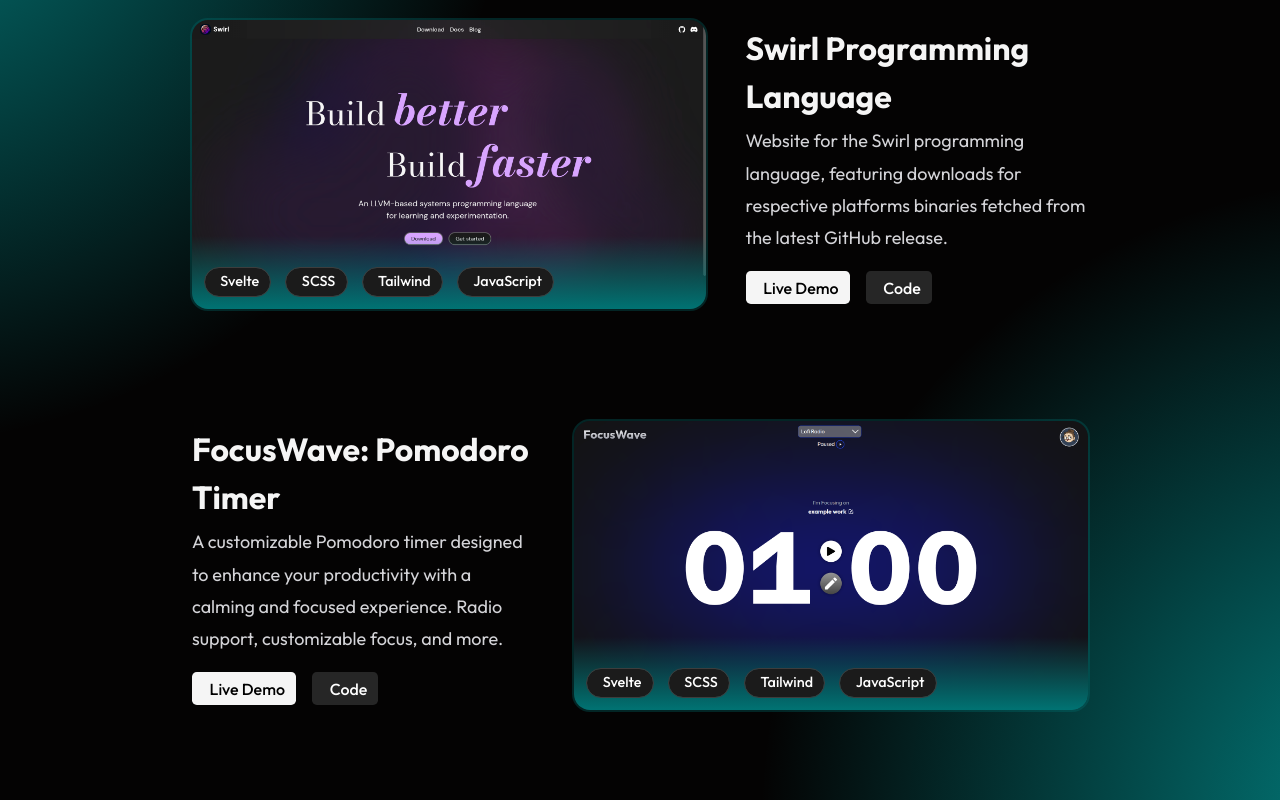
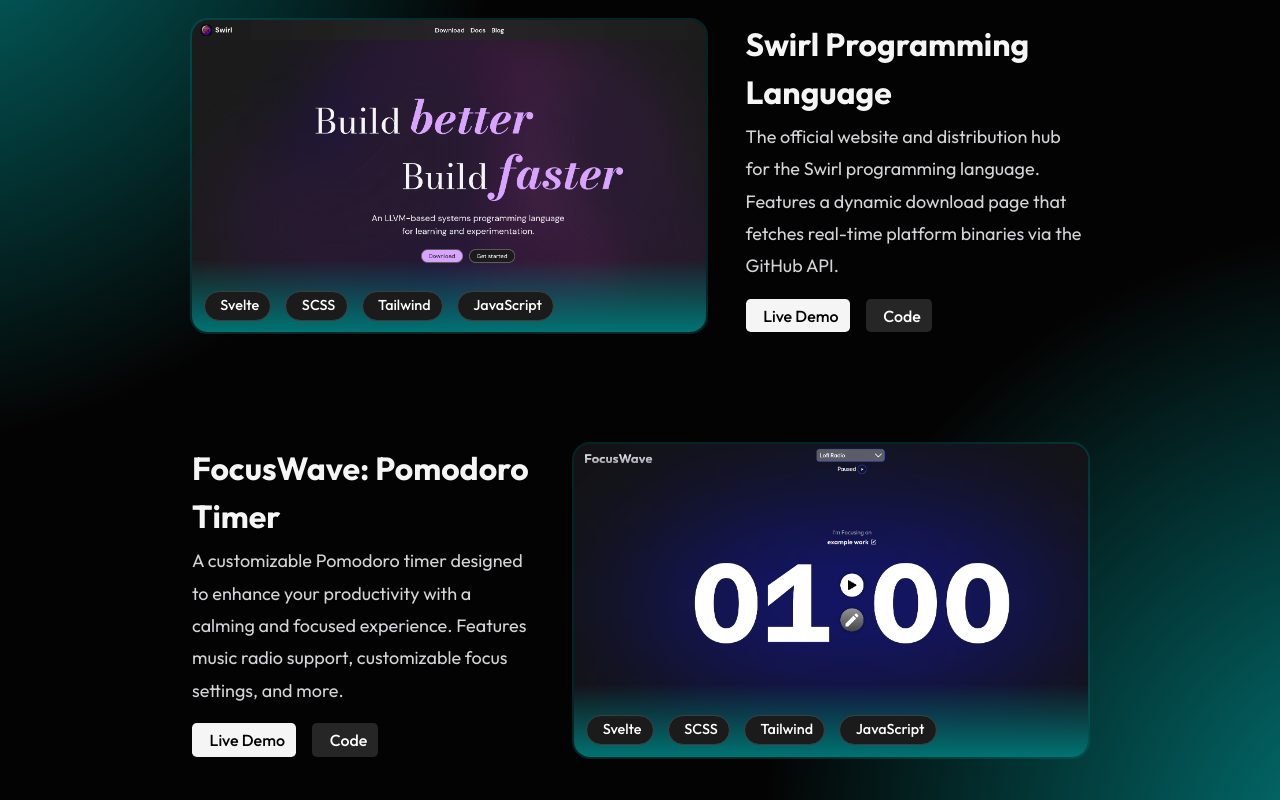
Before and after one commit to MrinmoyHaloi/mrinmoyhaloi.github.io, a SvelteKit app: page / in a window 1280 px wide. Shown: the part 1800-2600 px from the top of the page. Built offline with nearby package versions, Linux system fonts and the light colour scheme.

Commit message:
fix: update project descriptions

```diff
--- a/src/routes/+page.svelte
+++ b/src/routes/+page.svelte
@@ -28,7 +28,7 @@
 		{
 			name: 'Swirl Programming Language',
 			description:
-				'Website for the Swirl programming language, featuring downloads for respective platforms binaries fetched from the latest GitHub release.',
+				'The official website and distribution hub for the Swirl programming language. Features a dynamic download page that fetches real-time platform binaries via the GitHub API.',
 			skills: [
 				{ name: 'Svelte', icon: 'skill-icons:svelte' },
 				{ name: 'SCSS', icon: 'skill-icons:sass' },
@@ -42,7 +42,7 @@
 		{
 			name: 'FocusWave: Pomodoro Timer',
 			description:
-				'A customizable Pomodoro timer designed to enhance your productivity with a calming and focused experience. Radio support, customizable focus, and more.',
+				'A customizable Pomodoro timer designed to enhance your productivity with a calming and focused experience. Features music radio support, customizable focus settings, and more.',
 			skills: [
 				{ name: 'Svelte', icon: 'skill-icons:svelte' },
 				{ name: 'SCSS', icon: 'skill-icons:sass' },
```
